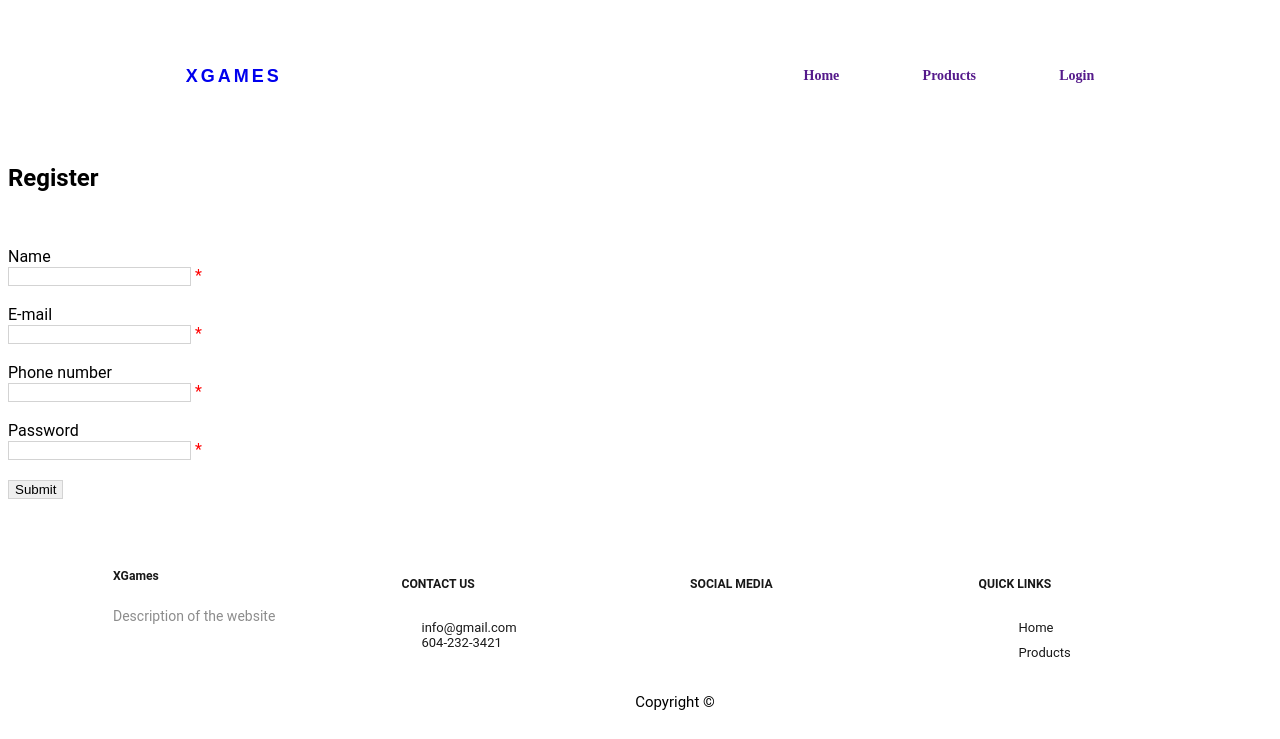
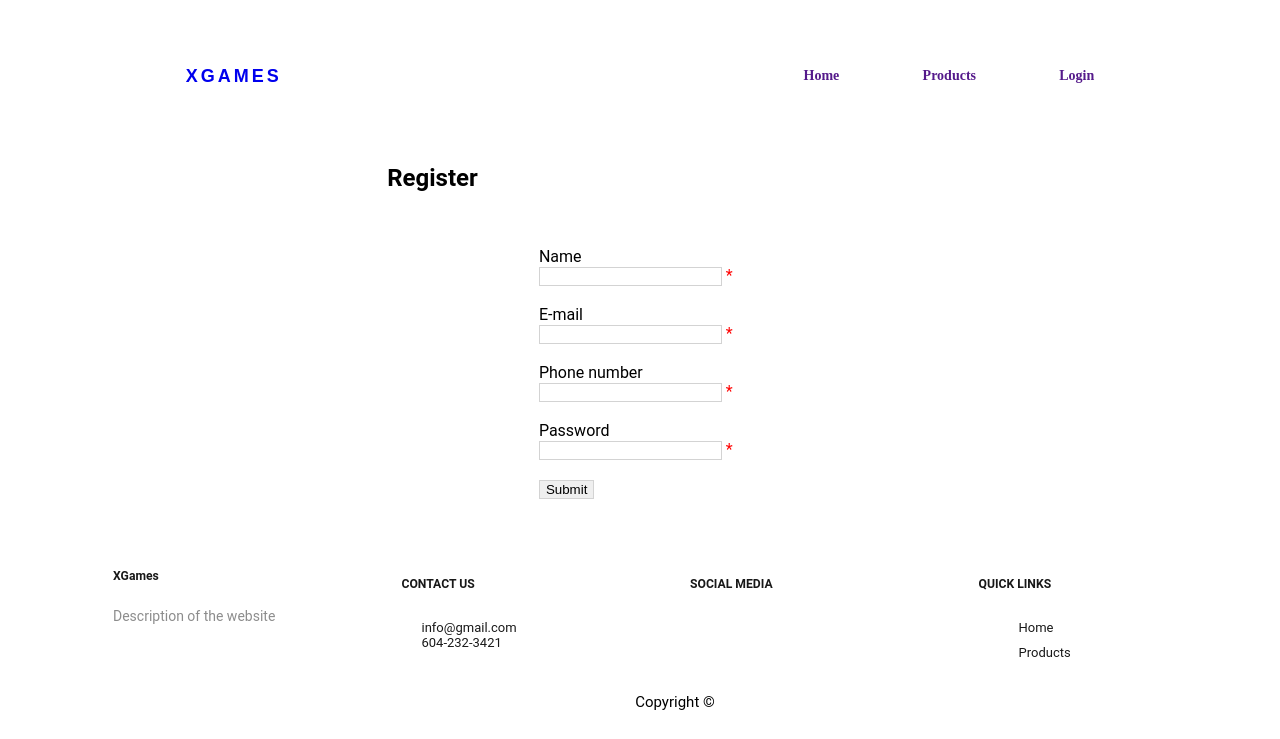
Before and after one commit to jsa258/351_Project, a PHP site: page /register.php in a window 1280 px wide. Shown: the top 739 px of the page. Run offline with PHP 8.4, Linux system fonts and the light colour scheme.

Commit message:
Add files via upload

```diff
--- a/css/main.css
+++ b/css/main.css
@@ -152,3 +152,10 @@ nav {
   font-size: 0.9375em;
   text-align: center;
 }
+
+.center {
+  margin: auto;
+  width: 40%;
+  left:50%;
+  align-items: baseline;
+}
```
